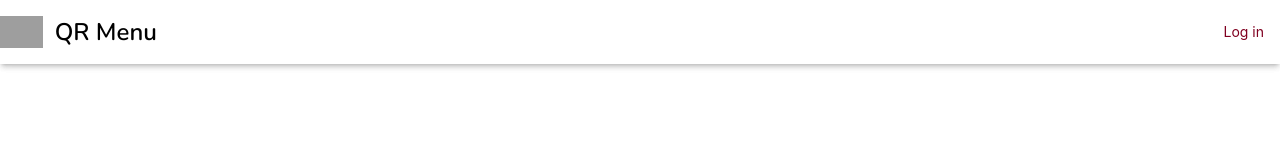
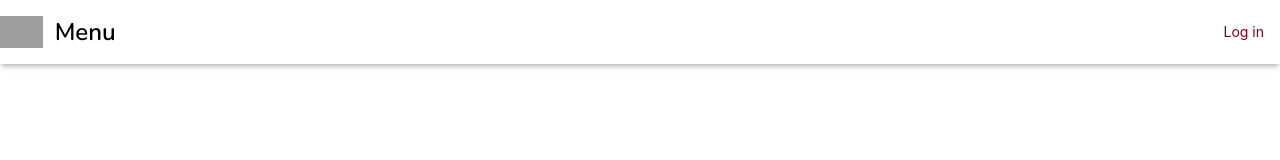
Before and after one commit to blackneb/QR-Menu-SAAS-Admin, a React (Vite) app: page / in a window 1280 px wide. Shown: the top 160 px of the page. Built offline with nearby package versions, Linux system fonts and the light colour scheme; grey boxes are pictures that could not be loaded; a web font is replaced by a local one.

Commit message:
qr menu saas

```diff
--- a/src/components/navbar/Navbar.tsx
+++ b/src/components/navbar/Navbar.tsx
@@ -28,7 +28,7 @@
           <Link to="/users">
             <img src="https://flowbite.com/docs/images/logo.svg" className="h-8" alt="Flowbite Logo" />
           </Link>
-          <span className="self-center text-2xl font-semibold whitespace-nowrap text-black">QR Menu</span>
+          <span className="self-center text-2xl font-semibold whitespace-nowrap text-black">Menu</span>
         </div>
         <div className="flex md:order-2 space-x-3 md:space-x-0 rtl:space-x-reverse">
           {userLoggedIn ? (
```
